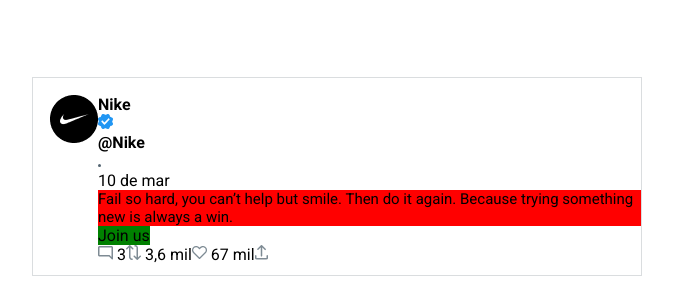
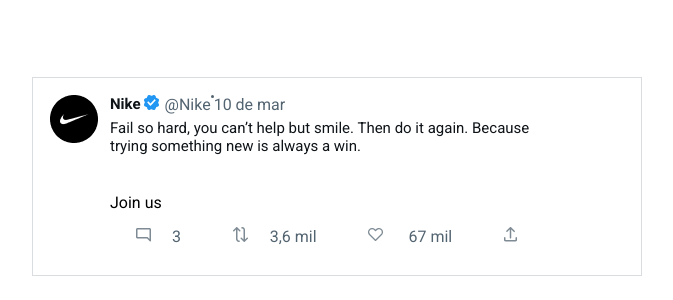
Before and after one commit to AdHermann/HTC-Tweet, a plain HTML site: page index.html in a window 1280 px wide. Shown: the part 224-524 px from the top of the page, without its empty margins (303-976 px from the left). Drawn offline with Linux system fonts and the light colour scheme.

Commit message:
code update

```diff
--- a/index.html
+++ b/index.html
@@ -27,13 +27,14 @@
       </div>
       <div class="content">
         <div class="header">
-          <h1>Nike</h1>
+          <h1 class="nike-title">Nike</h1>
           <img
             src="./assets/verified-icon.png"
             alt="ícone de verificado"
             title="ícone de verificado, simbolo de certo ao centro na cor branca com fundo azul em forma de nuvem arrendondada"
+            class="verified-box"
           />
-          <h2>@Nike</h2>
+          <label class="nike-name">@Nike</label>
 
           <span class="dot"></span>
           <p class="date">10 de mar</p>
@@ -43,7 +44,7 @@
             Fail so hard, you can’t help but smile. Then do it again. Because
             trying something new is always a win.
           </p>
-          <span class="margin">Join us</span>
+          <span class="tweet-bottom-text">Join us</span>
         </div>
         <div class="footer">
           <div class="box">
@@ -52,7 +53,7 @@
               alt="ícone de comentário"
               title="balãozinho de comentário"
             />
-            <small>3</small>
+            <small class="comments-text">3</small>
           </div>
           <div class="box">
             <img
@@ -60,7 +61,7 @@
               alt="ícone de retweet"
               title="ícone de retweet, duas setas distintas se autocompletando, a primeira apontando para cime e a segunda para baixo"
             />
-            <small>3,6 mil</small>
+            <small class="shares-text">3,6 mil</small>
           </div>
           <div class="box">
             <img
@@ -68,11 +69,16 @@
               alt="ícone de curtidas"
               title="ícone de curtidas, um coração"
             />
-            <small>67 mil</small>
+            <small class="likes-text">67 mil</small>
           </div>
 
           <div class="box">
-            <img src="./assets/share.png" alt="" />
+            <img
+              src="./assets/share.png"
+              alt="ícone de compartilhamento"
+              title="ícone de compartilhamento, seta apontando para cima sobre um colchete deitado com as bordas apontando para cima "
+              class="share-icon"
+            />
           </div>
         </div>
       </div>
--- a/styles.css
+++ b/styles.css
@@ -14,48 +14,89 @@
   --icons-text: #536471;
 }
 
-body{
+body {
   display: flex;
   justify-content: center;
   align-items: center;
 
-  height: 100vh
-
-
+  height: 100vh;
 }
 
-.container-tweet{
-    width: 591px;
-    height: 161px;
+.container-tweet {
+  width: 591px;
+  height: 161px;
 
-    display: flex;
+  display: flex;
 
-    padding: 17px 0 19px 17px ;
+  padding: 17px 0 19px 17px;
 
-    border: 1px solid var(--border);
+  border: 1px solid var(--border);
+}
+.image {
+  margin-right: 12px;
+}
+.header {
+  display: flex;
+  flex-direction: row;
+  text-align: center;
+  margin-bottom: 5px;
+  color: var(--icons-text);
 }
 
-.dot{
+.nike-title {
+  font-size: 15px;
+  font-weight: 700 bold;
+  margin-right: 3px;
+  color: var(--text);
+}
+
+.verified-box {
+  height: 15px;
+  width: 15px;
+  margin-right: 6px;
+}
+
+.nike-name .date {
+  font-weight: 400;
+}
+
+.dot {
   width: 3px;
   height: 3px;
   background: var(--icons-text);
+  border-radius: 50%;
   display: inline-block;
-  border-radius: 50%;
 }
 
 .tweet-text {
   display: flex;
   font-size: 15px;
-  background-color: red;
+
+  margin-bottom: 38px;
+  margin-right: 84px;
+  color: var(--text);
 }
 
-.margin{
-  margin-top: 30px;
-  background-color: green;
+.footer {
+  display: flex;
+  flex-direction: row;
+  justify-content: space-around;
+  color: var(--icons-text);
+  margin-top: 15px;
 }
 
-.footer{
-  display: flex;
-  flex-direction: row;
+.comments-text {
+  margin-left: 17px;
+}
 
+.shares-text{
+  margin-left: 18px;
 }
+
+.likes-text{
+  margin-left: 21px;
+}
+
+.share-icon {
+  margin-right: 98px;
+}
```
